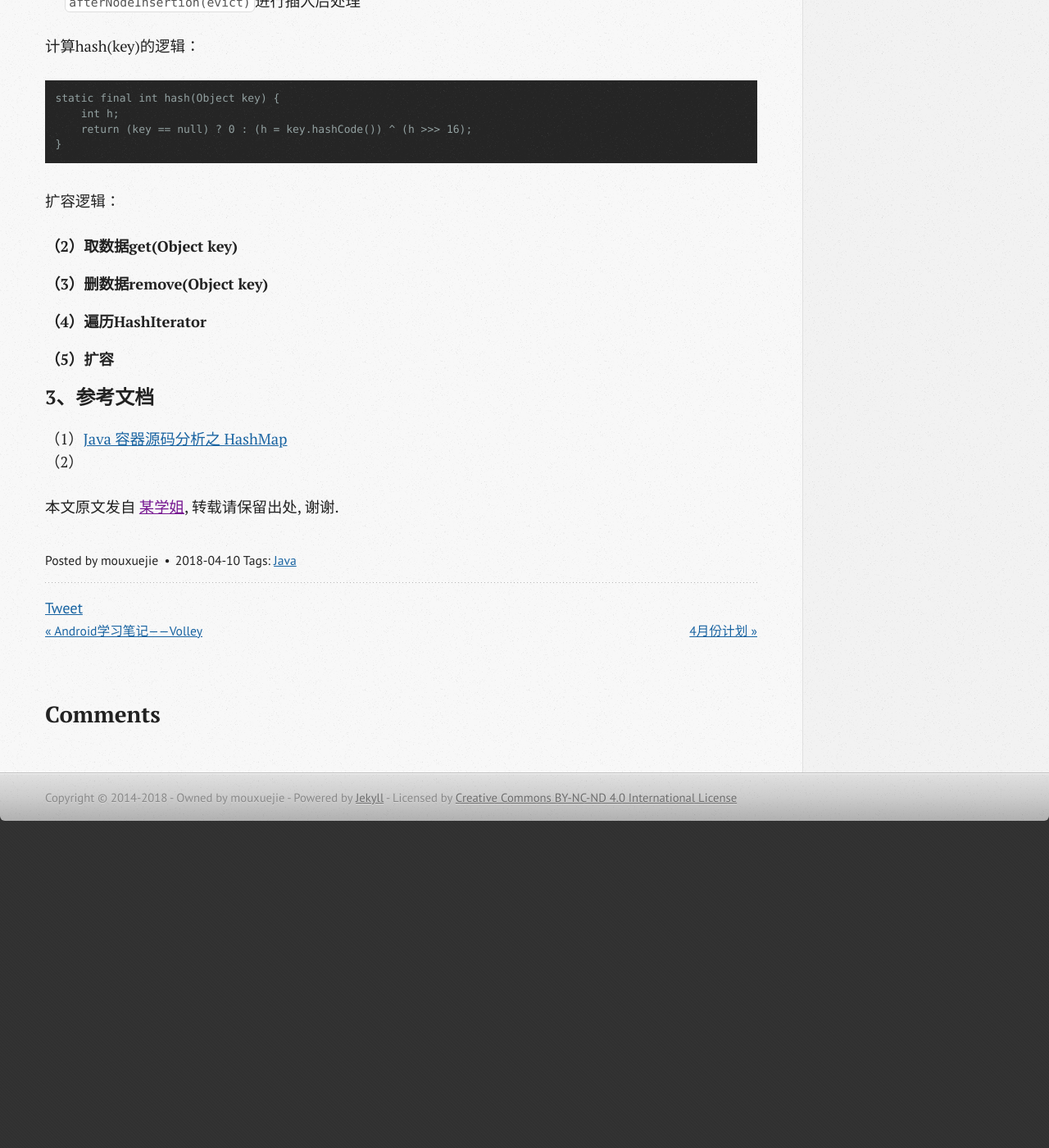
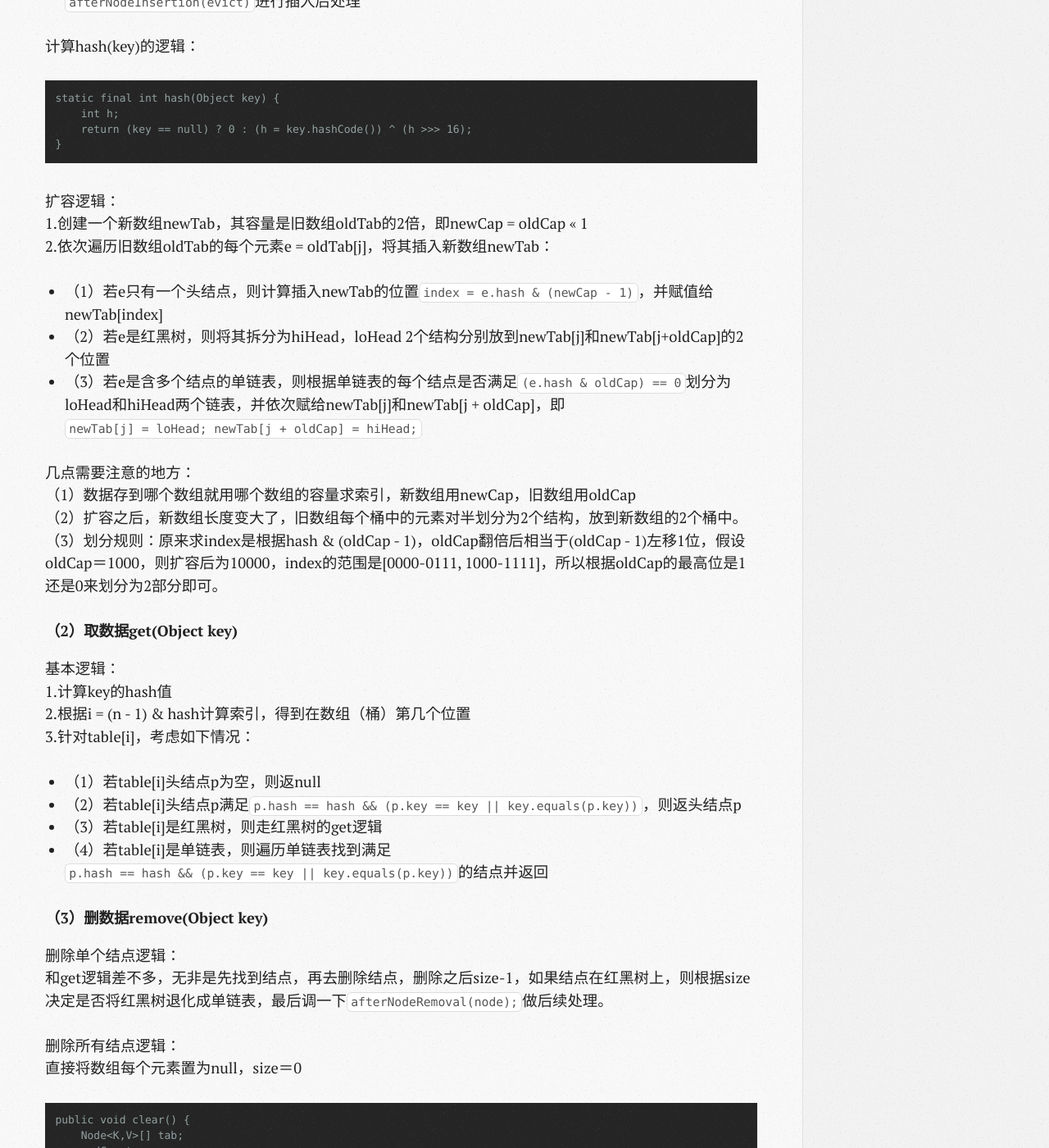
Before and after one commit to wangxinghe/wangxinghe.github.io, a Jekyll site: the page built from _posts/2018-04-10-learning-notes-hashmap.md, in a window 1280 px wide and 1400 px high, scrolled down 3093 px. Shown: the whole window at 82% size. Built offline with Jekyll 4.4.1, drawn with Linux system fonts in a browser that asks for light colours; comment, search, counter and statistics services are not loaded; before the commit the page ends 4139 px from its top, so only the background shows below that; some of the changed text lies outside the part shown.

Commit message:
[update]

```diff
--- a/_posts/2018-04-10-learning-notes-hashmap.md
+++ b/_posts/2018-04-10-learning-notes-hashmap.md
@@ -115,19 +115,118 @@ HashMap的结构图如上所示：
     }
 
 扩容逻辑：
+1.创建一个新数组newTab，其容量是旧数组oldTab的2倍，即newCap = oldCap << 1
+2.依次遍历旧数组oldTab的每个元素e = oldTab[j]，将其插入新数组newTab：
 
+- （1）若e只有一个头结点，则计算插入newTab的位置`index = e.hash & (newCap - 1)`，并赋值给newTab[index]
+- （2）若e是红黑树，则将其拆分为hiHead，loHead 2个结构分别放到newTab[j]和newTab[j+oldCap]的2个位置
+- （3）若e是含多个结点的单链表，则根据单链表的每个结点是否满足`(e.hash & oldCap) == 0`划分为loHead和hiHead两个链表，并依次赋给newTab[j]和newTab[j + oldCap]，即`newTab[j] = loHead; newTab[j + oldCap] = hiHead;`
+
+几点需要注意的地方：
+（1）数据存到哪个数组就用哪个数组的容量求索引，新数组用newCap，旧数组用oldCap
+（2）扩容之后，新数组长度变大了，旧数组每个桶中的元素对半划分为2个结构，放到新数组的2个桶中。
+（3）划分规则：原来求index是根据hash & (oldCap - 1)，oldCap翻倍后相当于(oldCap - 1)左移1位，假设oldCap＝1000，则扩容后为10000，index的范围是[0000-0111, 1000-1111]，所以根据oldCap的最高位是1还是0来划分为2部分即可。
 
 
 #### （2）取数据get(Object key)
 
+基本逻辑：
+1.计算key的hash值
+2.根据i = (n - 1) & hash计算索引，得到在数组（桶）第几个位置
+3.针对table[i]，考虑如下情况：
+
+- （1）若table[i]头结点p为空，则返null
+- （2）若table[i]头结点p满足`p.hash == hash && (p.key == key || key.equals(p.key))`，则返头结点p
+- （3）若table[i]是红黑树，则走红黑树的get逻辑
+- （4）若table[i]是单链表，则遍历单链表找到满足`p.hash == hash && (p.key == key || key.equals(p.key))`的结点并返回
+
 #### （3）删数据remove(Object key)
+
+删除单个结点逻辑：
+和get逻辑差不多，无非是先找到结点，再去删除结点，删除之后size-1，如果结点在红黑树上，则根据size决定是否将红黑树退化成单链表，最后调一下`afterNodeRemoval(node);`做后续处理。
+
+删除所有结点逻辑：
+直接将数组每个元素置为null，size＝0
+
+    public void clear() {
+        Node<K,V>[] tab;
+        modCount++;
+        if ((tab = table) != null && size > 0) {
+            size = 0;
+            for (int i = 0; i < tab.length; ++i)
+                tab[i] = null;
+        }
+    }
 
 #### （4）遍历HashIterator
 
+平常开发中遍历的时候，一般是调用集合的iterator()得到Iterator，然后调用Iterator的next()方法访问下一个元素。
+
+我们看HashIterator源码：
+
+    abstract class HashIterator {
+        Node<K,V> next;        // next entry to return
+        Node<K,V> current;     // current entry
+        int expectedModCount;  // for fast-fail
+        int index;             // current slot
+
+        HashIterator() {
+            expectedModCount = modCount;
+            Node<K,V>[] t = table;
+            current = next = null;
+            index = 0;
+            if (t != null && size > 0) { // advance to first entry
+                do {} while (index < t.length && (next = t[index++]) == null);
+            }
+        }
+
+        public final boolean hasNext() {
+            return next != null;
+        }
+
+        final Node<K,V> nextNode() {
+            Node<K,V>[] t;
+            Node<K,V> e = next;
+            if (modCount != expectedModCount)
+                throw new ConcurrentModificationException();
+            if (e == null)
+                throw new NoSuchElementException();
+            if ((next = (current = e).next) == null && (t = table) != null) {
+                do {} while (index < t.length && (next = t[index++]) == null);
+            }
+            return e;
+        }
+    ｝
+
+在调用nextNode()的方法时，直接返回next。另外我们还需要提前把下一次访问的结点找到作为新的next。
+
+基本逻辑：
+1.根据当前的next，确定要返回的next结点
+2.确定下一次访问时的current和next。current = next，next = ?，考虑如下情况：
+
+- （1）如果next不是当前数组某个元素中的单链表或红黑树中最后一个结点，则next = next.next
+- （2）如果next是当前数组某个元素中最后一个结点或者空结点，则转向数组下一个元素（下一个桶Bin），然后再在下一个Bin中遍历单链表或红黑树的结点作为新的next
+
+这么看来遍历的规则就是：整体顺序是按照桶的index大小，同一个index的桶中按照单链表或红黑树的next指向去找next。
+
 #### （5）扩容
+
+扩容发生在put过程，当结点数量size > threshold时，会触发扩容。
+
+threshold的确定规则：大小是2的k次幂。
+
+    static final int tableSizeFor(int cap) {
+        int n = cap - 1;
+        n |= n >>> 1;
+        n |= n >>> 2;
+        n |= n >>> 4;
+        n |= n >>> 8;
+        n |= n >>> 16;
+        return (n < 0) ? 1 : (n >= MAXIMUM_CAPACITY) ? MAXIMUM_CAPACITY : n + 1;
+    }
 
 
 ### 3、参考文档
 
 （1）[Java 容器源码分析之 HashMap](http://blog.jrwang.me/2016/java-collections-hashmap/)
-（2）
+（2）[Java HashMap工作原理](http://www.importnew.com/16599.html)
```
